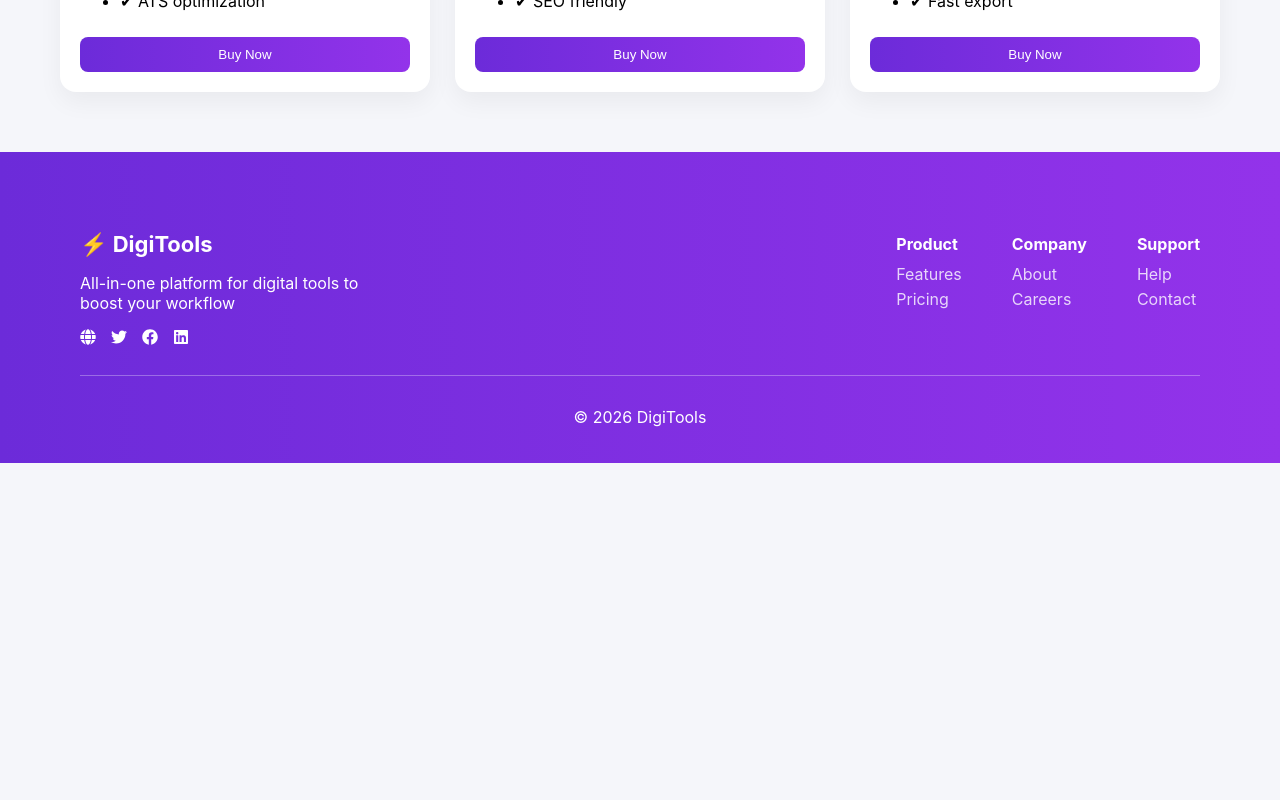
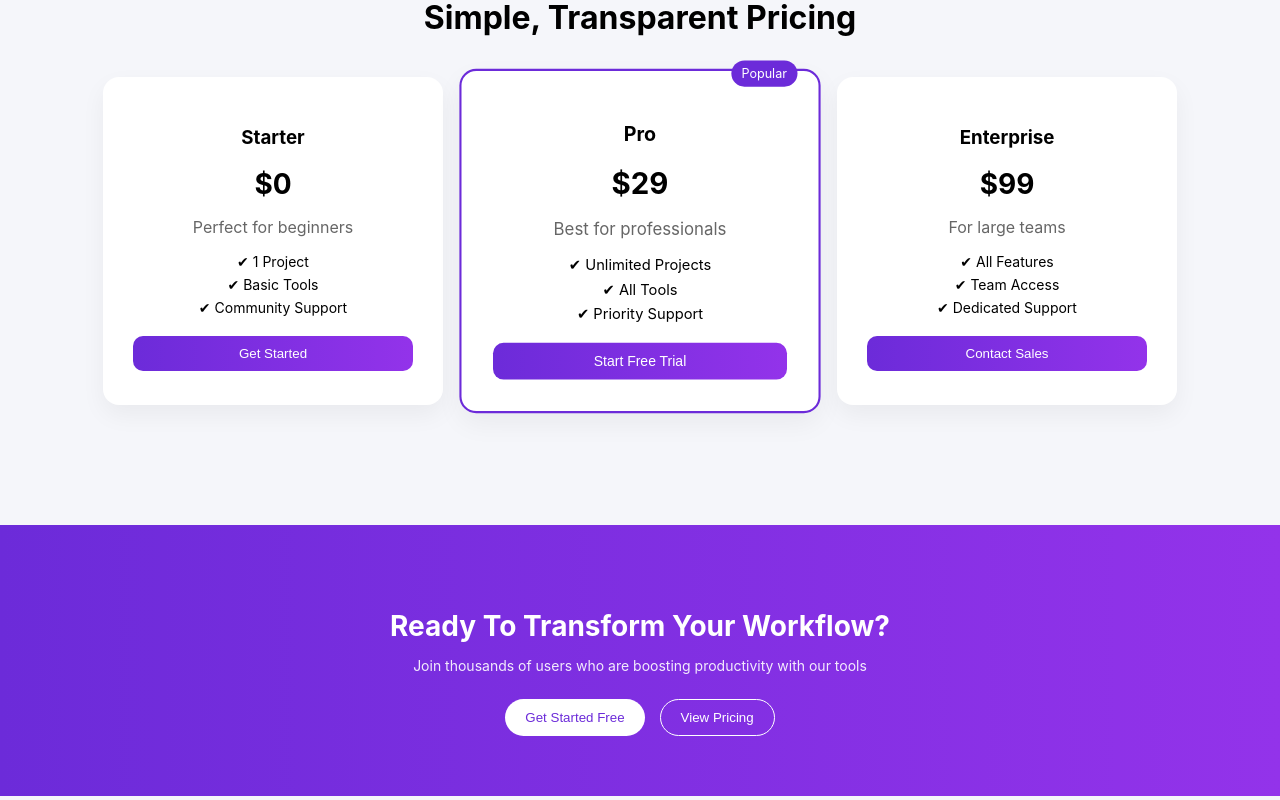
Before and after one commit to shimu13/b-13A06, a React (Vite) app: page / in a window 1280 px wide. Shown: the part 1260-2060 px from the top of the page. Before the commit the page ends 1723 px from the top, so only its background shows below. Built offline with nearby package versions, Linux system fonts and the light colour scheme.

Commit message:
correction

```diff
--- a/src/App.jsx
+++ b/src/App.jsx
@@ -3,7 +3,9 @@ import Navbar from "./Components/Navbar";
 import Banner from "./Components/Banner";
 import ProductCard from "./Components/ProductCard";
 import Cart from "./Components/Cart";
+import Pricing from "./Components/Pricing";
 import Stats from "./Components/Stats";
+import CTA from "./Components/CTA";
 import Footer from "./Components/Footer";
 import { FaFacebook, FaTwitter, FaLinkedin, FaGlobe } from "react-icons/fa";
 import { productsData } from "./Data/products";
@@ -82,6 +84,8 @@ export default function App() {
 
       {/* TOAST */}
       <ToastContainer position="top-right" autoClose={1500} />
+      <Pricing />
+      <CTA />
 
       {/* FOOTER */}
       <Footer
--- /dev/null
+++ b/src/Components/CTA.jsx
@@ -0,0 +1,22 @@
+export default function CTA() {
+  return (
+    <section className="cta-section">
+
+      <div className="cta-content">
+
+        <h2>Ready To Transform Your Workflow?</h2>
+
+        <p>
+          Join thousands of users who are boosting productivity with our tools
+        </p>
+
+        <div className="cta-buttons">
+          <button className="cta-primary">Get Started Free</button>
+          <button className="cta-outline">View Pricing</button>
+        </div>
+
+      </div>
+
+    </section>
+  );
+}
--- a/src/Components/Cart.jsx
+++ b/src/Components/Cart.jsx
@@ -3,28 +3,54 @@ export default function Cart({ cart, removeItem, checkout }) {
   const total = cart.reduce((sum, item) => sum + item.price, 0);
 
   return (
-    <div className="cart">
-      <h2>Your Cart</h2>
+    <section className="cart-section">
+
+      <div className="cart-box">
+
+        {/* TITLE */}
+        <h2>Premium Digital Tools</h2>
+        <p className="subtitle">Manage your selected tools easily</p>
+
+        {/* CART LIST */}
+        <div className="cart-list">
 
           {cart.length === 0 ? (
-        <p>Cart is empty</p>
+            <p className="empty">Your cart is empty</p>
           ) : (
             <>
               {cart.map(item => (
-            <div className="cart-item">
-              <span>{item.icon} {item.name}</span>
+                <div key={item.id} className="cart-item">
+
+                  <div className="left">
+                    <span className="icon">{item.icon}</span>
+                    <span>{item.name}</span>
+                  </div>
+
+                  <div className="right">
                     <span>${item.price}</span>
-              <button onClick={() => removeItem(item.id)}>❌</button>
+                    <button onClick={() => removeItem(item.id)}>Remove</button>
+                  </div>
+
                 </div>
               ))}
 
-          <h3>Total: ${total}</h3>
+              {/* TOTAL */}
+              <div className="total">
+                <span>Total</span>
+                <span>${total}</span>
+              </div>
 
-          <button onClick={checkout}>
+              {/* BUTTON */}
+              <button className="checkout-btn" onClick={checkout}>
                 Proceed to Checkout
               </button>
             </>
           )}
+
         </div>
+
+      </div>
+
+    </section>
   );
 }
--- a/src/Components/pricing.jsx
+++ b/src/Components/pricing.jsx
@@ -1,21 +1,67 @@
 export default function Pricing() {
   const plans = [
-    { name: "Starter", price: 0, features: ["Basic Tools"] },
-    { name: "Pro", price: 29, features: ["All Tools", "Priority Support"] },
-    { name: "Enterprise", price: 99, features: ["All Features", "Dedicated Manager"] },
+    {
+      name: "Starter",
+      price: "$0",
+      desc: "Perfect for beginners",
+      features: ["1 Project", "Basic Tools", "Community Support"],
+      highlight: false,
+      button: "Get Started",
+    },
+    {
+      name: "Pro",
+      price: "$29",
+      desc: "Best for professionals",
+      features: ["Unlimited Projects", "All Tools", "Priority Support"],
+      highlight: true,
+      button: "Start Free Trial",
+    },
+    {
+      name: "Enterprise",
+      price: "$99",
+      desc: "For large teams",
+      features: ["All Features", "Team Access", "Dedicated Support"],
+      highlight: false,
+      button: "Contact Sales",
+    },
   ];
+
   return (
-    <section className="pricing grid md:grid-cols-3 gap-5 my-10">
-      {plans.map((p, i) => (
-        <div key={i} className="border rounded-xl p-5 shadow-md text-center">
-          <h3 className="font-bold text-xl mb-2">{p.name}</h3>
-          <p className="text-2xl font-bold mb-3">${p.price}</p>
-          <ul className="mb-3">
-            {p.features.map((f, j) => <li key={j}>{f}</li>)}
-          </ul>
-          <button className="btn btn-primary w-full">Select</button>
-        </div>
-      ))}
+    <section className="pricing-section">
+
+      {/* TITLE */}
+      <h2 className="pricing-title">Simple, Transparent Pricing</h2>
+
+      {/* CARDS */}
+      <div className="pricing-container">
+        {plans.map((plan, i) => (
+          <div
+            key={i}
+            className={`pricing-card ${plan.highlight ? "active" : ""}`}
+          >
+
+            {plan.highlight && <span className="badge">Popular</span>}
+
+            <h3>{plan.name}</h3>
+
+            <p className="price">{plan.price}</p>
+
+            <p className="desc">{plan.desc}</p>
+
+            <ul>
+              {plan.features.map((f, index) => (
+                <li key={index}>✔ {f}</li>
+              ))}
+            </ul>
+
+            <button className="pricing-btn">
+              {plan.button}
+            </button>
+
+          </div>
+        ))}
+      </div>
+
     </section>
   );
 }
--- a/src/index.css
+++ b/src/index.css
@@ -165,7 +165,145 @@ body {
 .card:hover {
   transform: translateY(-5px);
 }
+/* SECTION */
+.steps-section {
+  padding: 60px 80px;
+  text-align: center;
+}
 
+/* TITLE */
+.steps-title {
+  font-size: 32px;
+  font-weight: 700;
+  margin-bottom: 40px;
+}
+
+/* CONTAINER */
+.steps-container {
+  display: flex;
+  justify-content: center;
+  gap: 30px;
+  flex-wrap: wrap;
+}
+
+/* CARD */
+.step-card {
+  background: white;
+  padding: 30px;
+  width: 280px;
+  border-radius: 16px;
+  box-shadow: 0 10px 25px rgba(0,0,0,0.05);
+  transition: 0.3s;
+}
+
+.step-card:hover {
+  transform: translateY(-8px);
+}
+
+/* ICON */
+.step-icon {
+  font-size: 40px;
+  margin-bottom: 15px;
+}
+
+/* TEXT */
+.step-card h3 {
+  font-size: 18px;
+  margin-bottom: 10px;
+}
+
+.step-card p {
+  color: #666;
+  font-size: 14px;
+}
+/* SECTION */
+.pricing-section {
+  padding: 60px 80px;
+  text-align: center;
+}
+
+/* TITLE */
+.pricing-title {
+  font-size: 32px;
+  font-weight: 700;
+  margin-bottom: 40px;
+}
+
+/* CONTAINER */
+.pricing-container {
+  display: flex;
+  justify-content: center;
+  gap: 25px;
+  flex-wrap: wrap;
+}
+
+/* CARD */
+.pricing-card {
+  background: white;
+  padding: 30px;
+  width: 280px;
+  border-radius: 16px;
+  box-shadow: 0 10px 25px rgba(0,0,0,0.05);
+  position: relative;
+  transition: 0.3s;
+}
+
+.pricing-card:hover {
+  transform: translateY(-6px);
+}
+
+/* ACTIVE (Middle Card) */
+.pricing-card.active {
+  border: 2px solid #6c2bd9;
+  transform: scale(1.05);
+}
+
+/* BADGE */
+.badge {
+  position: absolute;
+  top: -10px;
+  right: 20px;
+  background: #6c2bd9;
+  color: white;
+  padding: 5px 10px;
+  font-size: 12px;
+  border-radius: 20px;
+}
+
+/* PRICE */
+.price {
+  font-size: 28px;
+  font-weight: bold;
+  margin: 10px 0;
+}
+
+/* DESC */
+.desc {
+  color: #666;
+  margin-bottom: 15px;
+}
+
+/* LIST */
+.pricing-card ul {
+  list-style: none;
+  padding: 0;
+  margin-bottom: 20px;
+}
+
+.pricing-card li {
+  margin: 6px 0;
+  font-size: 14px;
+}
+
+/* BUTTON */
+.pricing-btn {
+  width: 100%;
+  padding: 10px;
+  border-radius: 10px;
+  border: none;
+  background: linear-gradient(90deg, #6c2bd9, #9333ea);
+  color: white;
+}
 /* TAG */
 .tag {
   position: absolute;
@@ -188,26 +326,146 @@ body {
   margin-top: 10px;
 }
 
-/* CART */
-.cart {
+/* SECTION */
+.cart-section {
+  display: flex;
+  justify-content: center;
+  margin: 60px 0;
+}
+
+/* BOX */
+.cart-box {
+  width: 600px;
   background: white;
-  width: 600px;
-  margin: 50px auto;
   padding: 30px;
   border-radius: 12px;
   box-shadow: 0 10px 25px rgba(0,0,0,0.05);
-}
-
-.cart h2 {
   text-align: center;
 }
 
+/* TITLE */
+.cart-box h2 {
+  font-size: 20px;
+  margin-bottom: 5px;
+}
+
+.subtitle {
+  color: #666;
+  font-size: 14px;
+  margin-bottom: 20px;
+}
+
+/* LIST */
+.cart-list {
+  background: #f9fafb;
+  padding: 20px;
+  border-radius: 10px;
+}
+
+/* ITEM */
 .cart-item {
   display: flex;
   justify-content: space-between;
+  align-items: center;
   padding: 10px 0;
+  border-bottom: 1px solid #eee;
 }
 
+/* LEFT */
+.left {
+  display: flex;
+  align-items: center;
+  gap: 10px;
+}
+
+.icon {
+  font-size: 18px;
+}
+
+/* RIGHT */
+.right {
+  display: flex;
+  gap: 15px;
+  align-items: center;
+}
+
+.right button {
+  background: none;
+  border: none;
+  color: red;
+  cursor: pointer;
+}
+
+/* TOTAL */
+.total {
+  display: flex;
+  justify-content: space-between;
+  margin-top: 15px;
+  font-weight: bold;
+}
+
+/* BUTTON */
+.checkout-btn {
+  width: 100%;
+  margin-top: 20px;
+  padding: 12px;
+  border-radius: 10px;
+  border: none;
+  background: linear-gradient(90deg, #6c2bd9, #9333ea);
+  color: white;
+}
+
+/* EMPTY */
+.empty {
+  color: #999;
+}
+/* CTA SECTION */
+.cta-section {
+  margin-top: 60px;
+  padding: 60px 20px;
+  background: linear-gradient(90deg, #6c2bd9, #9333ea);
+  text-align: center;
+  color: white;
+}
+
+/* CONTENT */
+.cta-content h2 {
+  font-size: 28px;
+  font-weight: 700;
+  margin-bottom: 10px;
+}
+
+.cta-content p {
+  font-size: 14px;
+  opacity: 0.9;
+  margin-bottom: 25px;
+}
+
+/* BUTTONS */
+.cta-buttons {
+  display: flex;
+  justify-content: center;
+  gap: 15px;
+}
+
+/* PRIMARY */
+.cta-primary {
+  background: white;
+  color: #6c2bd9;
+  border: none;
+  padding: 10px 20px;
+  border-radius: 20px;
+  font-weight: 500;
+}
+
+/* OUTLINE */
+.cta-outline {
+  background: transparent;
+  border: 1px solid white;
+  color: white;
+  padding: 10px 20px;
+  border-radius: 20px;
+}
 /* FOOTER */
 .footer {
   background: linear-gradient(90deg, #6c2bd9, #9333ea);
```
Also changed, not shown: src/Components/steps.jsx (+36 -11 lines). Lines whose indentation alone changed are shown as unchanged.
